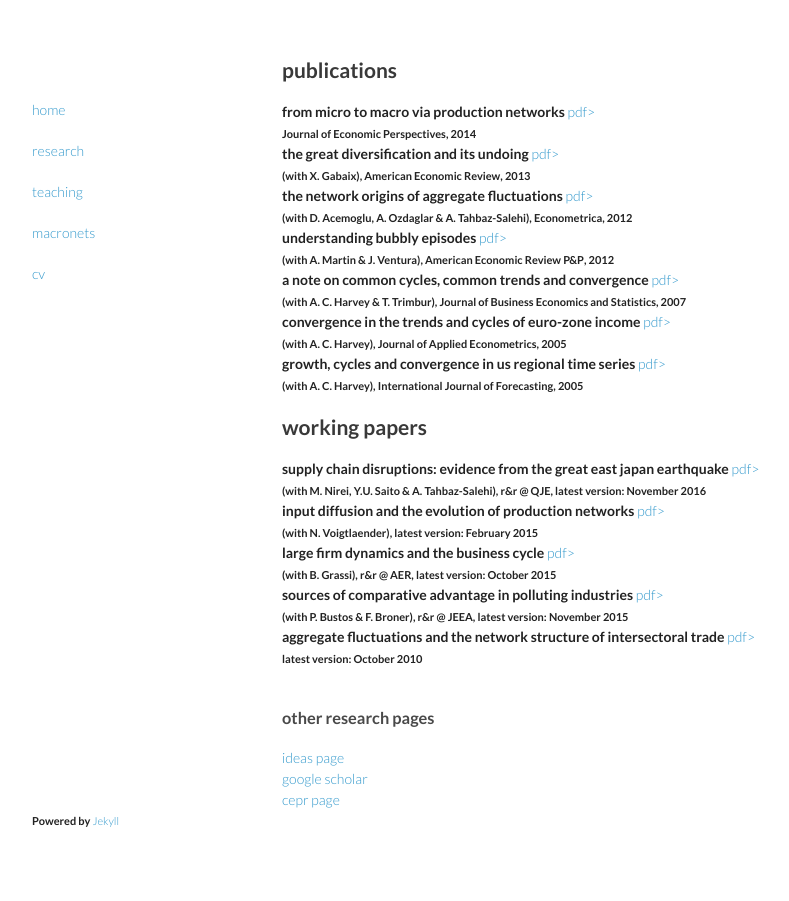
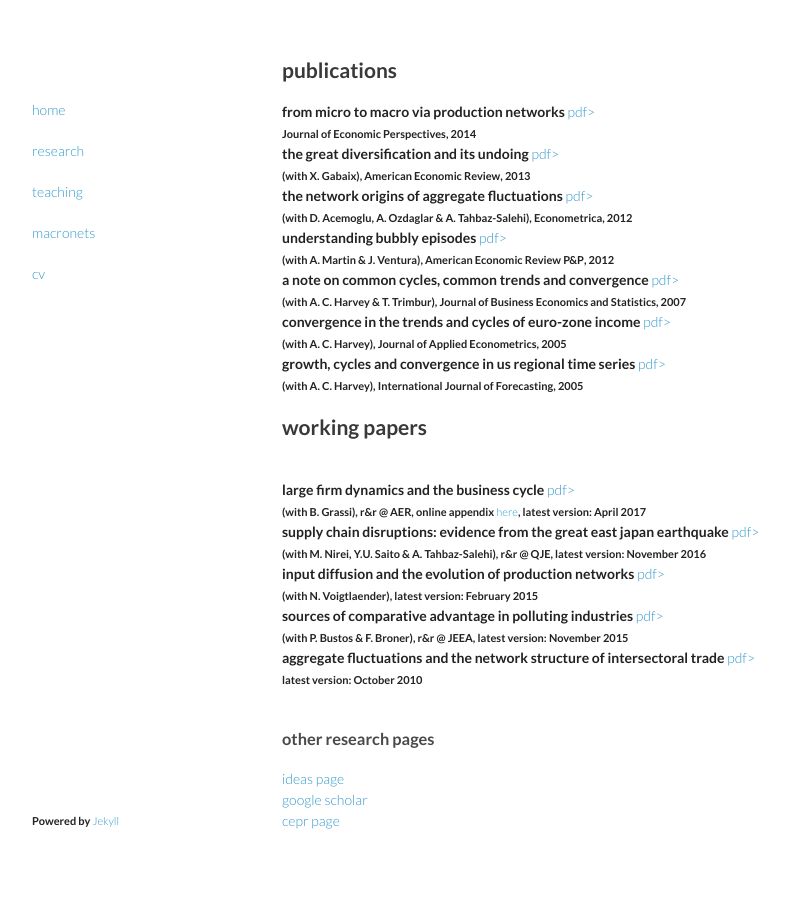
Before and after one commit to Vasco-M-Carvalho/vasco-m-carvalho.github.io, a Jekyll site: the page built from research.html, in a window 1280 px wide. Shown: the whole page, without its empty margins (233-1022 px from the left). Built offline with Jekyll 4.4.1, drawn with Linux system fonts in a browser that asks for light colours.

```diff
--- a/research.html
+++ b/research.html
@@ -24,12 +24,12 @@ from micro to macro via production networks <a href="./pdfs/Carvalho_JEP_2014.pd
 <h2 id="welcome">working papers</h2>
 
 <p>
-supply chain disruptions: evidence from the great east japan earthquake <a href="http://www.columbia.edu/~at2761/JapanEQ.pdf">pdf></a>
+<br>large firm dynamics and the business cycle <a href="./pdfs/Carvalho_Grassi_LargeFirms_May17.pdf">pdf></a>
+<br><small>(with B. Grassi), r&r @ AER, online appendix <a href="./pdfs/Carvalho_Grassi_LargeFirms_May17_OnlineAppendix.pdf">here</a>, latest version: April 2017</small>
+<br>supply chain disruptions: evidence from the great east japan earthquake <a href="http://www.columbia.edu/~at2761/JapanEQ.pdf">pdf></a>
 <br><small>(with M. Nirei, Y.U. Saito & A. Tahbaz-Salehi), r&r @ QJE, latest version: November 2016</small>
 <br>input diffusion and the evolution of production networks <a href="http://www.anderson.ucla.edu/faculty/nico.v/Research/Input_Diffusion.pdf">pdf></a>
 <br><small>(with N. Voigtlaender), latest version: February 2015</small>
-<br>large firm dynamics and the business cycle <a href="./pdfs/carvalho_grassi.pdf">pdf></a>
-<br><small>(with B. Grassi), r&r @ AER, latest version: October 2015</small>
 <br>sources of comparative advantage in polluting industries <a href="./pdfs/Broner_Bustos_Carvalho_Nov2015.pdf">pdf></a>
 <br><small>(with P. Bustos & F. Broner), r&r @ JEEA, latest version: November 2015</small>
 <br>aggregate fluctuations and the network structure of intersectoral trade <a href="./pdfs/carvalho_aggregate_fluctuations_nets.pdf">pdf></a>
```
